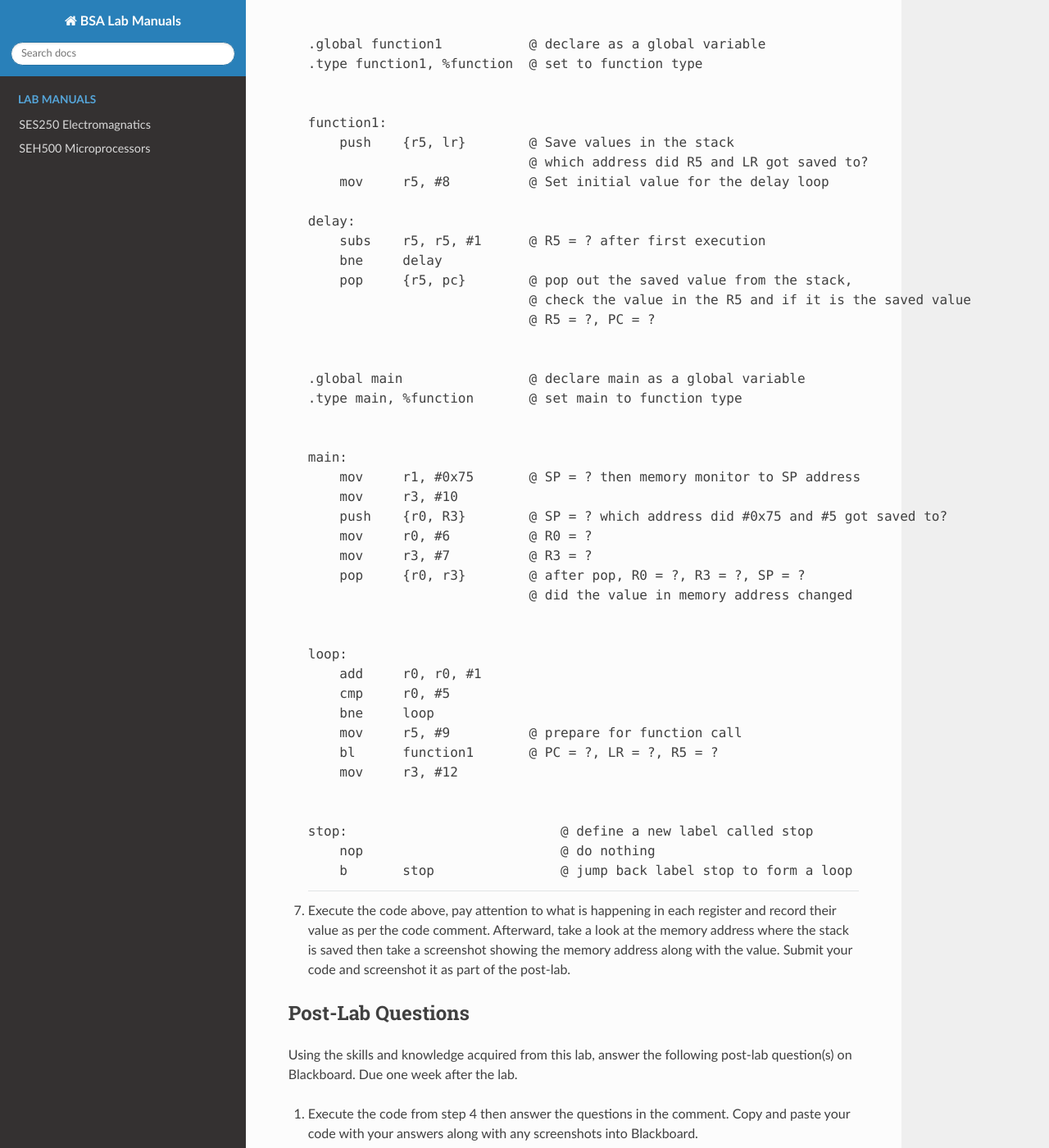
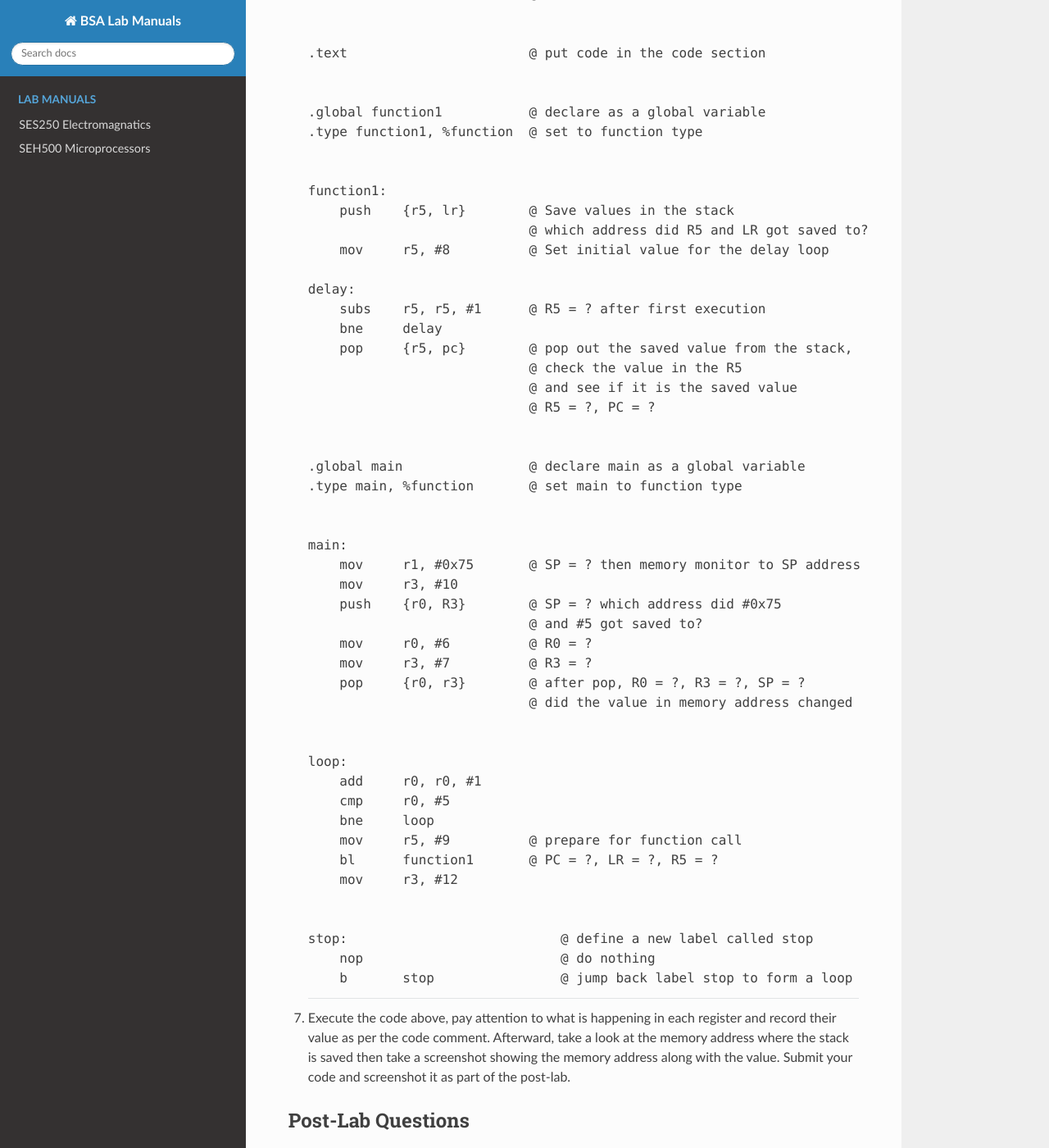
Before and after one commit to Seneca-BSA/bsa, an MkDocs documentation site: the page built from docs/seh500/lab5.md, in a window 1280 px wide and 1400 px high, scrolled down 6649 px. Shown: the whole window at 82% size. Built offline with MkDocs 1.6.1, drawn with Linux system fonts in a browser that asks for light colours; nearby versions of some CDN libraries; some of the changed text lies outside the part shown.

Commit message:
updated lab5

```diff
--- a/docs/seh500/lab5.md
+++ b/docs/seh500/lab5.md
@@ -137,6 +137,7 @@
 	for an Ascending Stack.
 
 So now we can have four possible types of stacks. They are:
+
 1. full-ascending stack,
 2. full-descending stack,
 3. empty-ascending stack,
@@ -253,7 +254,8 @@
 	    subs	r5, r5, #1      @ R5 = ? after first execution
 	    bne     delay
 	    pop     {r5, pc}        @ pop out the saved value from the stack,
-			                    @ check the value in the R5 and if it is the saved value
+			                    @ check the value in the R5
+                                @ and see if it is the saved value
                                 @ R5 = ?, PC = ?
 
     .global main                @ declare main as a global variable
@@ -262,7 +264,8 @@
     main:
         mov 	r1, #0x75       @ SP = ? then memory monitor to SP address
         mov 	r3, #10
-	    push	{r0, R3}        @ SP = ? which address did #0x75 and #5 got saved to?
+	    push	{r0, R3}        @ SP = ? which address did #0x75
+                                @ and #5 got saved to?
         mov 	r0, #6          @ R0 = ?
         mov 	r3, #7          @ R3 = ?
 	    pop     {r0, r3}        @ after pop, R0 = ?, R3 = ?, SP = ?
```
Also changed, not shown: other parts of docs/seh500/lab5.md (+2 -2 lines), docs/seh500/index.md (+1 -0 lines), docs/seh500/lab4.md (+1 -1 lines).
